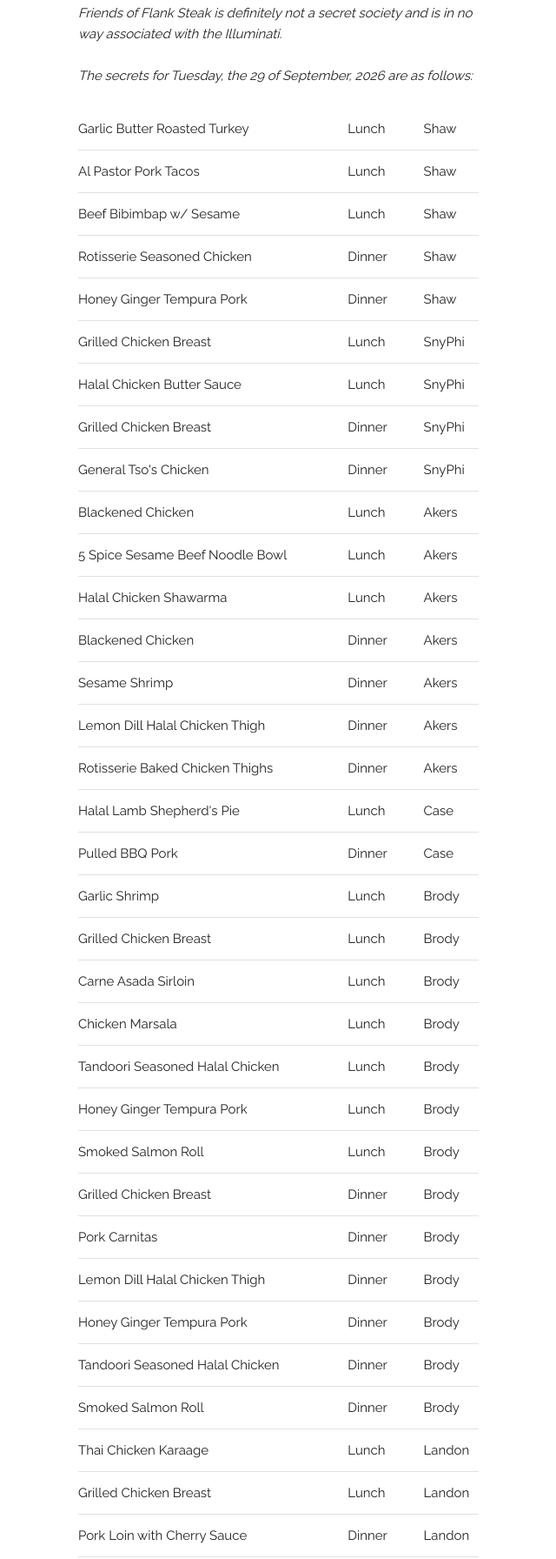
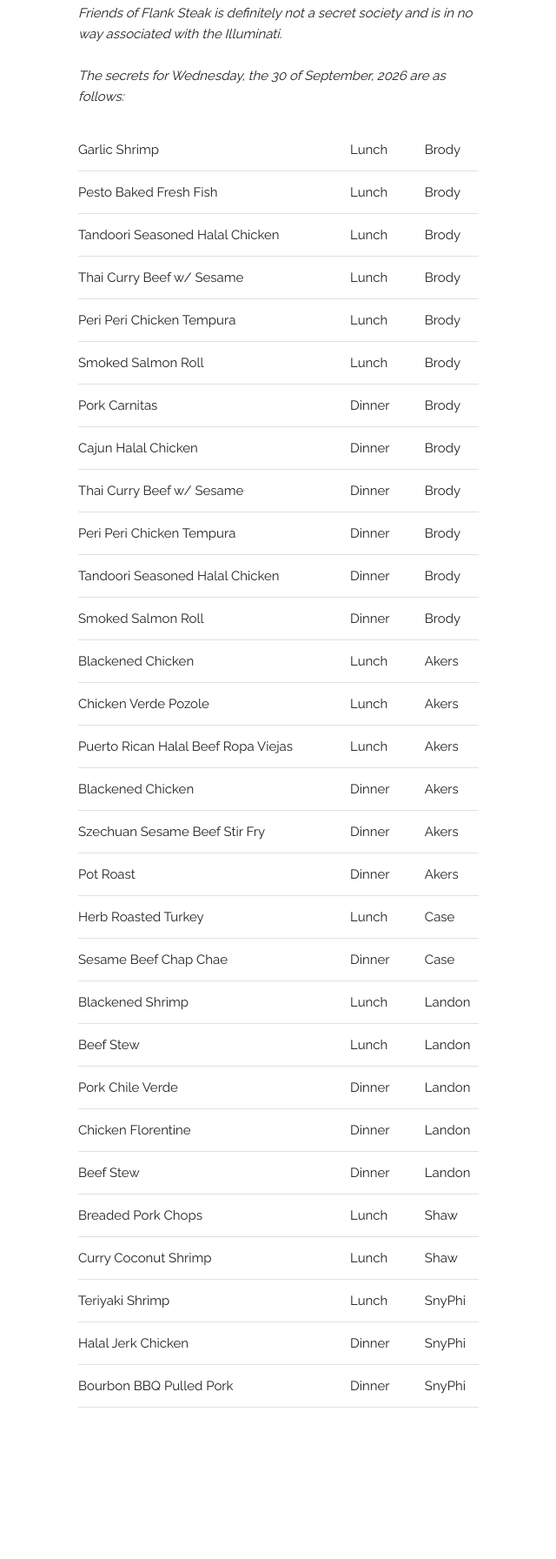
Before and after one commit to paulreece42-agent/friends-of-flank-steak, a website: page public_html/index.html in a window 1280 px wide. Shown: the part 160-1952 px from the top of the page at 87% size, without its empty margins (70-710 px from the left). After the commit the page ends 1803 px from the top, so only its background shows below. Drawn offline with Linux system fonts and the light colour scheme; a small style sheet from the web is missing.

Commit message:
merge: resolve index.html in favor of upstream (local diff was a stale daily render)

```diff
--- a/public_html/index.html
+++ b/public_html/index.html
@@ -36,78 +36,68 @@
     <div class="row">
       <div class="one-half column" style="margin-top: 10%">
         <h3>Friends of Flank Steak</h3>
-        <p><i>Friends of Flank Steak is definitely not a secret society and is in no way associated with the Illuminati.<br><br>The secrets for Tuesday, the 29 of September, 2026 are as follows:<br></i></p>
+        <p><i>Friends of Flank Steak is definitely not a secret society and is in no way associated with the Illuminati.<br><br>The secrets for Wednesday, the 30 of September, 2026 are as follows:<br></i></p>
         <table class="u-full-width">
-
-        <tr><td>Garlic Butter Roasted Turkey</td><td>Lunch</td><td>Shaw</td></tr>
-
-        <tr><td>Al Pastor Pork Tacos</td><td>Lunch</td><td>Shaw</td></tr>
-
-        <tr><td>Beef Bibimbap w/ Sesame</td><td>Lunch</td><td>Shaw</td></tr>
-
-        <tr><td>Rotisserie Seasoned Chicken</td><td>Dinner</td><td>Shaw</td></tr>
-
-        <tr><td>Honey Ginger Tempura Pork</td><td>Dinner</td><td>Shaw</td></tr>
-
-        <tr><td>Grilled Chicken Breast</td><td>Lunch</td><td>SnyPhi</td></tr>
-
-        <tr><td>Halal Chicken Butter Sauce</td><td>Lunch</td><td>SnyPhi</td></tr>
-
-        <tr><td>Grilled Chicken Breast</td><td>Dinner</td><td>SnyPhi</td></tr>
-
-        <tr><td>General Tso's Chicken</td><td>Dinner</td><td>SnyPhi</td></tr>
-
-        <tr><td>Blackened Chicken</td><td>Lunch</td><td>Akers</td></tr>
-
-        <tr><td>5 Spice Sesame Beef Noodle Bowl</td><td>Lunch</td><td>Akers</td></tr>
-
-        <tr><td>Halal Chicken Shawarma</td><td>Lunch</td><td>Akers</td></tr>
-
-        <tr><td>Blackened Chicken</td><td>Dinner</td><td>Akers</td></tr>
-
-        <tr><td>Sesame Shrimp</td><td>Dinner</td><td>Akers</td></tr>
-
-        <tr><td>Lemon Dill Halal Chicken Thigh</td><td>Dinner</td><td>Akers</td></tr>
-
-        <tr><td>Rotisserie Baked Chicken Thighs</td><td>Dinner</td><td>Akers</td></tr>
-
-        <tr><td>Halal Lamb Shepherd's Pie</td><td>Lunch</td><td>Case</td></tr>
-
-        <tr><td>Pulled BBQ Pork</td><td>Dinner</td><td>Case</td></tr>
 
         <tr><td>Garlic Shrimp</td><td>Lunch</td><td>Brody</td></tr>
 
-        <tr><td>Grilled Chicken Breast</td><td>Lunch</td><td>Brody</td></tr>
-
-        <tr><td>Carne Asada Sirloin</td><td>Lunch</td><td>Brody</td></tr>
-
-        <tr><td>Chicken Marsala</td><td>Lunch</td><td>Brody</td></tr>
+        <tr><td>Pesto Baked Fresh Fish</td><td>Lunch</td><td>Brody</td></tr>
 
         <tr><td>Tandoori Seasoned Halal Chicken</td><td>Lunch</td><td>Brody</td></tr>
 
-        <tr><td>Honey Ginger Tempura Pork</td><td>Lunch</td><td>Brody</td></tr>
+        <tr><td>Thai Curry Beef w/ Sesame</td><td>Lunch</td><td>Brody</td></tr>
+
+        <tr><td>Peri Peri Chicken Tempura</td><td>Lunch</td><td>Brody</td></tr>
 
         <tr><td>Smoked Salmon Roll</td><td>Lunch</td><td>Brody</td></tr>
 
-        <tr><td>Grilled Chicken Breast</td><td>Dinner</td><td>Brody</td></tr>
-
         <tr><td>Pork Carnitas</td><td>Dinner</td><td>Brody</td></tr>
 
-        <tr><td>Lemon Dill Halal Chicken Thigh</td><td>Dinner</td><td>Brody</td></tr>
+        <tr><td>Cajun Halal Chicken</td><td>Dinner</td><td>Brody</td></tr>
 
-        <tr><td>Honey Ginger Tempura Pork</td><td>Dinner</td><td>Brody</td></tr>
+        <tr><td>Thai Curry Beef w/ Sesame</td><td>Dinner</td><td>Brody</td></tr>
+
+        <tr><td>Peri Peri Chicken Tempura</td><td>Dinner</td><td>Brody</td></tr>
 
         <tr><td>Tandoori Seasoned Halal Chicken</td><td>Dinner</td><td>Brody</td></tr>
 
         <tr><td>Smoked Salmon Roll</td><td>Dinner</td><td>Brody</td></tr>
 
-        <tr><td>Thai Chicken Karaage</td><td>Lunch</td><td>Landon</td></tr>
+        <tr><td>Blackened Chicken</td><td>Lunch</td><td>Akers</td></tr>
 
-        <tr><td>Grilled Chicken Breast</td><td>Lunch</td><td>Landon</td></tr>
+        <tr><td>Chicken Verde Pozole</td><td>Lunch</td><td>Akers</td></tr>
 
-        <tr><td>Pork Loin with Cherry Sauce</td><td>Dinner</td><td>Landon</td></tr>
+        <tr><td>Puerto Rican Halal Beef Ropa Viejas</td><td>Lunch</td><td>Akers</td></tr>
 
-        <tr><td>Grilled Chicken Breast</td><td>Dinner</td><td>Landon</td></tr>
+        <tr><td>Blackened Chicken</td><td>Dinner</td><td>Akers</td></tr>
+
+        <tr><td>Szechuan Sesame Beef Stir Fry</td><td>Dinner</td><td>Akers</td></tr>
+
+        <tr><td>Pot Roast</td><td>Dinner</td><td>Akers</td></tr>
+
+        <tr><td>Herb Roasted Turkey</td><td>Lunch</td><td>Case</td></tr>
+
+        <tr><td>Sesame Beef Chap Chae</td><td>Dinner</td><td>Case</td></tr>
+
+        <tr><td>Blackened Shrimp</td><td>Lunch</td><td>Landon</td></tr>
+
+        <tr><td>Beef Stew</td><td>Lunch</td><td>Landon</td></tr>
+
+        <tr><td>Pork Chile Verde</td><td>Dinner</td><td>Landon</td></tr>
+
+        <tr><td>Chicken Florentine</td><td>Dinner</td><td>Landon</td></tr>
+
+        <tr><td>Beef Stew</td><td>Dinner</td><td>Landon</td></tr>
+
+        <tr><td>Breaded Pork Chops</td><td>Lunch</td><td>Shaw</td></tr>
+
+        <tr><td>Curry Coconut Shrimp</td><td>Lunch</td><td>Shaw</td></tr>
+
+        <tr><td>Teriyaki Shrimp</td><td>Lunch</td><td>SnyPhi</td></tr>
+
+        <tr><td>Halal Jerk Chicken</td><td>Dinner</td><td>SnyPhi</td></tr>
+
+        <tr><td>Bourbon BBQ Pulled Pork</td><td>Dinner</td><td>SnyPhi</td></tr>
 
         </table>
       </div>
```
